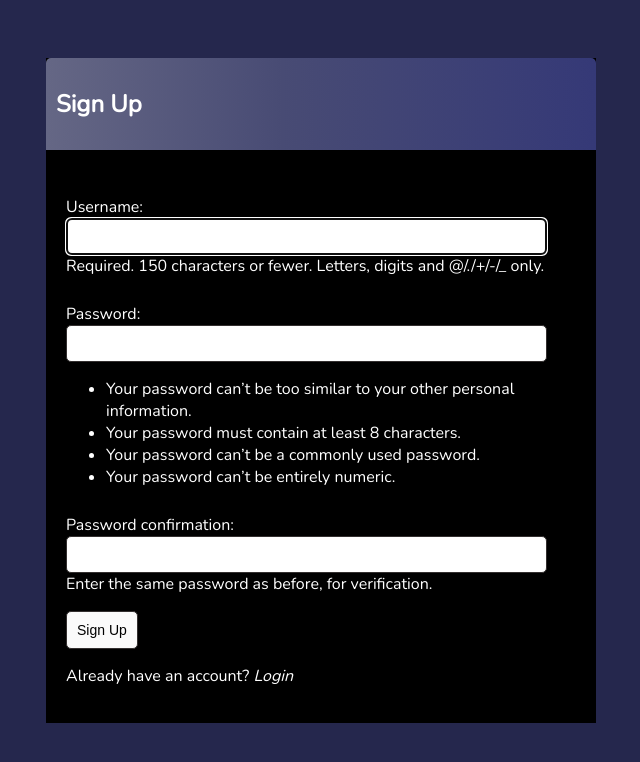
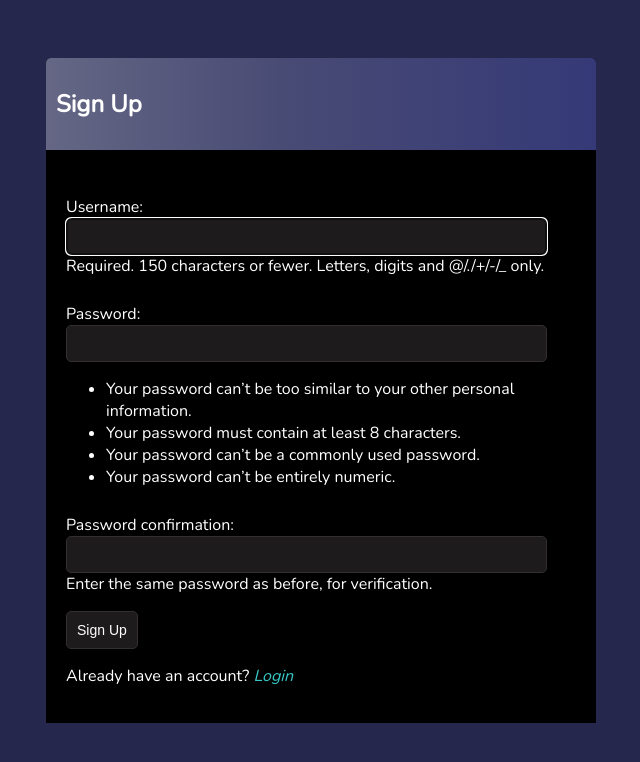
Before and after one commit to mittal-parth/To-Do-App-2.0, a Django app: page /signup/ in a window 1280 px wide. Shown: the top 762 px of the page, without its empty margins (319-959 px from the left). Run offline with Django 3.2, Linux system fonts and the light colour scheme.

Commit message:
making text boxes and button black

```diff
--- a/base/templates/base/login.html
+++ b/base/templates/base/login.html
@@ -10,7 +10,7 @@
             {% csrf_token %}
             {{form.as_p}}
             <input type="submit" value="Login" class="button">
-            <p> Don't have an account? <a href="{% url 'signup' %}"><i>Sign Up!</i></a></p>
+            <p> Don't have an account? <a href="{% url 'signup' %}"><i style="color:rgb(55, 201, 201)">Sign Up!</i></a></p>
         </form>
     </div>
 
--- a/base/templates/base/main.html
+++ b/base/templates/base/main.html
@@ -25,6 +25,7 @@
             background-color: black;
             -webkit-box-shadow: 2px 2px 13px -4px rgba(0, 0, 0, 0,21);
             box-shadow: 2px 2px 13px -4px rgba(0, 0, 0, 0,21);
+            border-radius: 5px 5px 5px 5px;
         }
 
         h1, h2, h3, h4, h5, h6 {
@@ -51,11 +52,16 @@
         .task-wrapper {
             display: flex;
             align-items: center;
-            justify-content: space-between;
+            justify-content:space-between;
             padding:20px;
             background-color: black;
             border-top: 1px solid rgb(51, 47, 47);
             color: black;
+        }
+        .duedate-wrapper{
+            display: flex !important ;
+            justify-content: right !important;
+            font-size: 10px;
         }
 
         .task-title{
@@ -107,6 +113,8 @@
             border-radius: 5px;
             padding: 10px;
             width: 90%;
+            background-color: rgb(29, 27, 27);
+            color: white;
         }
 
         label {
@@ -115,10 +123,9 @@
         }
 
         .button{
-
              border: 1px solid rgb(51, 47, 47);
-             background-color: #FAFAFA;
-             /* color: white; */
+             background-color: rgb(29, 27, 27);
+             color: white;
              padding: 10px;
              font-size: 14px;
              border-radius: 5px;
--- a/base/templates/base/signup.html
+++ b/base/templates/base/signup.html
@@ -8,9 +8,9 @@
     <form action="" method="POST">
         {% csrf_token %}
         {{form.as_p}}
-        <input type="submit" value="Sign Up" class="button">
+        <input type="submit" value="Sign Up" class="button" >
     </form>
-    <p>Already have an account? <a href="{% url 'login' %}"> <i>Login</i></a></p>
+    <p>Already have an account? <a href="{% url 'login' %}"> <i style="color:rgb(55, 201, 201)">Login</i></a></p>
 </div>
 
 {% endblock body %}
```
Also changed, not shown: base/templates/base/task_list.html (+7 -1 lines), db.sqlite3.
